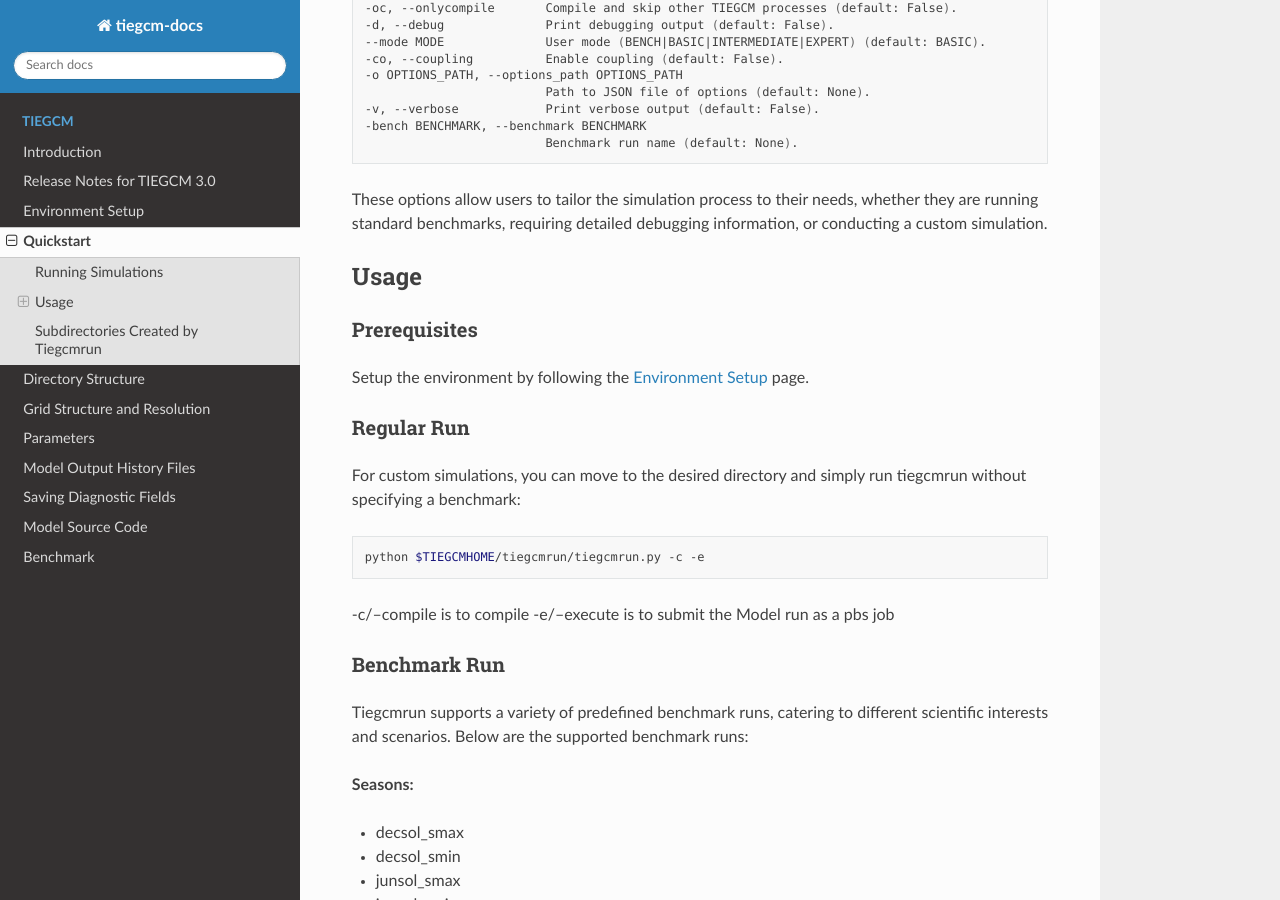
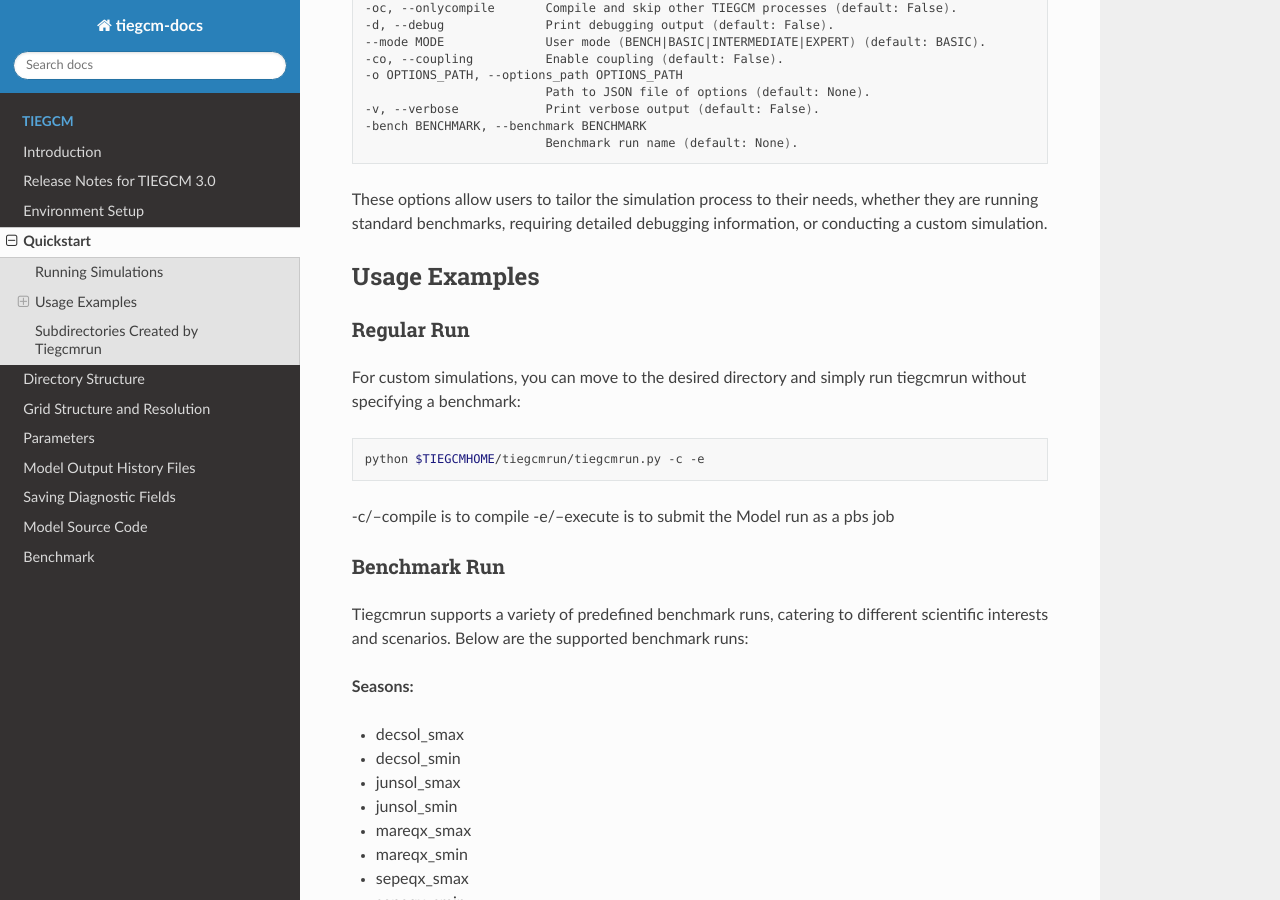
Before and after one commit to NCAR/tiegcm-docs, a Sphinx documentation site: the page built from docs/source/tiegcm/quickstart.rst, in a window 1280 px wide and 900 px high, scrolled down 471 px. Built offline with Sphinx 7.4.7 and the Read the Docs theme 2.0.0, drawn with Linux system fonts in a browser that asks for light colours.

Commit message:
Revert "Update quickstart.rst"
This reverts commit 738a04ce36d352b6ea2472e800326c4e6684bd97.

```diff
--- a/docs/source/tiegcm/quickstart.rst
+++ b/docs/source/tiegcm/quickstart.rst
@@ -26,13 +26,8 @@ Tiegcmrun provides several options for running simulations, compiling the model,
 These options allow users to tailor the simulation process to their needs, whether they are running standard benchmarks, requiring detailed debugging information, or conducting a custom simulation.
 
 
-Usage
+Usage Examples
 --------------
-
-Prerequisites
-""""""""""""""""
-
-Setup the environment by following the `Environment Setup <https://tiegcm-docs.readthedocs.io/en/latest/tiegcm/environment_setup.html>`_ page.
 
 Regular Run
 """"""""""
```
